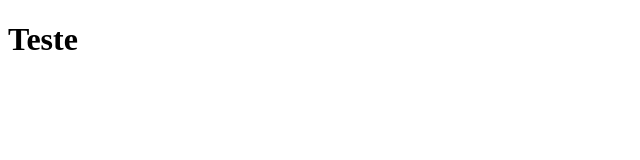
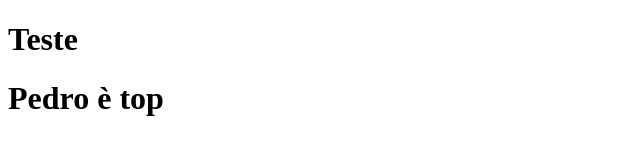
Before and after one commit to mariojorge-dev/ProjetoStart2023, a plain HTML site: page index.html in a window 1280 px wide. Shown: the whole page, without its empty margins (0-640 px from the left). Drawn offline with Linux system fonts and the light colour scheme.

Commit message:
Add h1
sou top

```diff
--- a/index.html
+++ b/index.html
@@ -7,5 +7,6 @@
 </head>
 <body>
     <h1>Teste</h1>
+    <h1>Pedro è top</h1>
 </body>
 </html>
```
